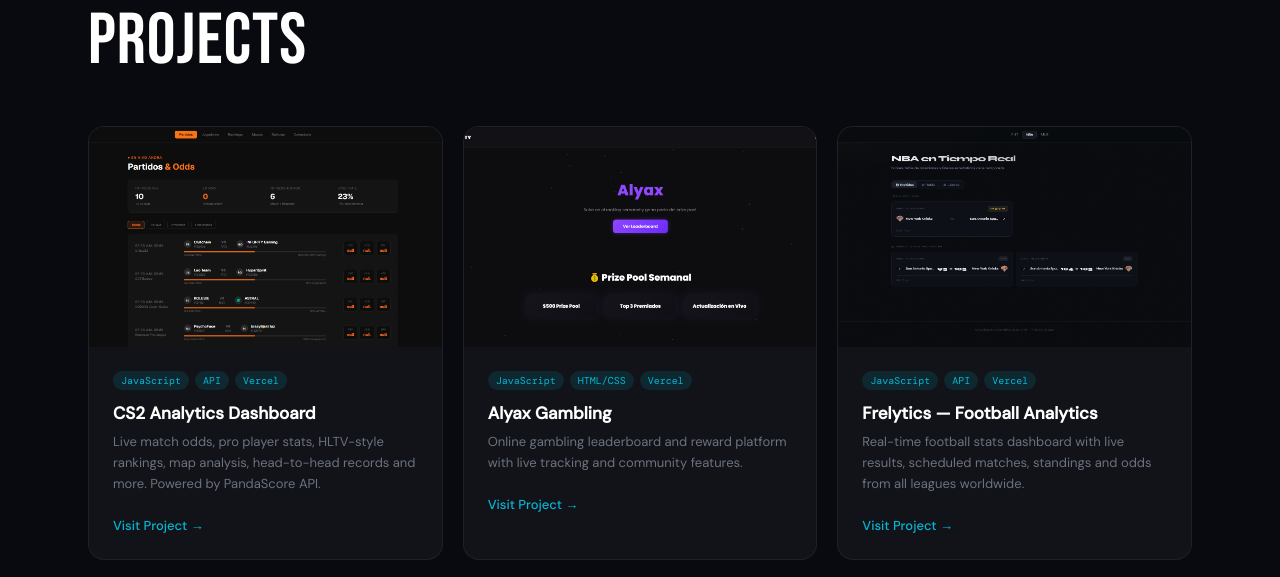
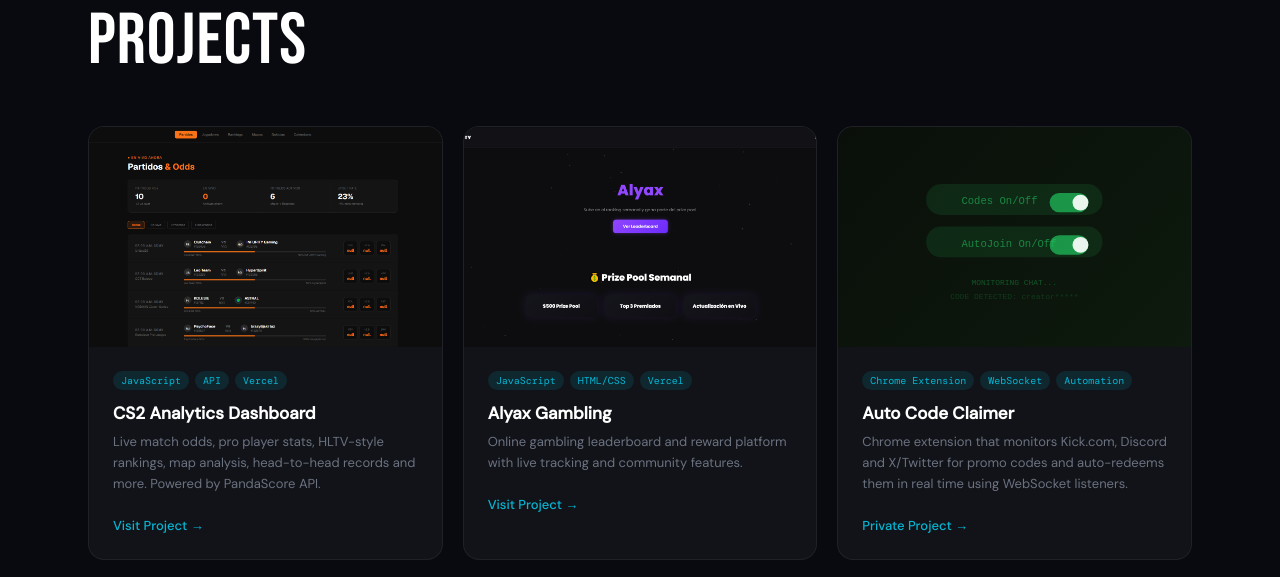
Before and after one commit to Alyax0/Alyax-Developer, a plain HTML site: page index.html in a window 1280 px wide. Shown: the part 1520-2097 px from the top of the page. Drawn offline with nearby package versions, Linux system fonts and the light colour scheme.

Commit message:
Update index.html

```diff
--- a/index.html
+++ b/index.html
@@ -575,24 +575,6 @@ footer {
         </div>
       </div>
 
-      <!-- Frelytics -->
-      <div class="project-card">
-        <div class="proj-img">
-          <img src="project6.png" alt="Frelytics Football" onerror="this.style.display='none'; this.parentElement.innerHTML='<div class=proj-placeholder>FUT</div>'">
-        </div>
-        <div class="proj-overlay"></div>
-        <div class="proj-body">
-          <div class="proj-tags">
-            <span class="proj-tag">JavaScript</span>
-            <span class="proj-tag">API</span>
-            <span class="proj-tag">Vercel</span>
-          </div>
-          <div class="proj-name">Frelytics — Football Analytics</div>
-          <p class="proj-desc">Real-time football stats dashboard with live results, scheduled matches, standings and odds from all leagues worldwide.</p>
-          <a href="https://analytics-theta-seven.vercel.app/" target="_blank" class="proj-link">Visit Project →</a>
-        </div>
-      </div>
-
       <!-- Auto Code Claimer -->
       <div class="project-card">
         <div class="proj-img" style="background:linear-gradient(135deg,#0a0f0a,#0d1a0d)">
```
